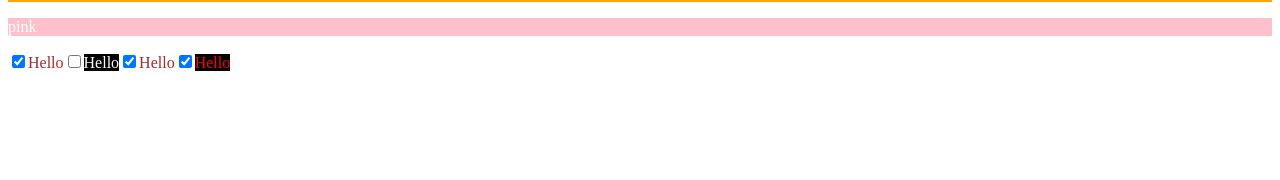
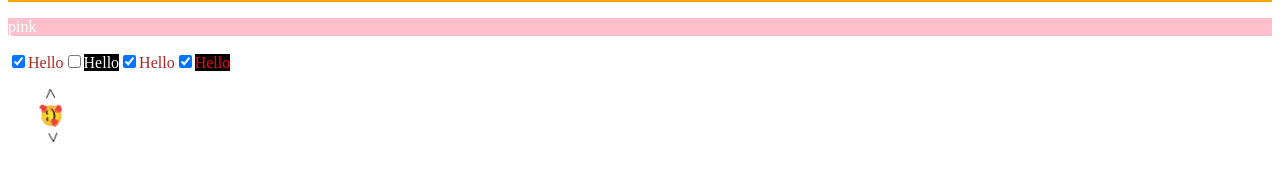
Before and after one commit to SungHyun627/styled-components-playground, a React (Create React App) app: page / in a window 1280 px wide. Shown: the part 462-642 px from the top of the page. Built offline with nearby package versions, Linux system fonts and the light colour scheme.

Commit message:
create animation component

```diff
--- /dev/null
+++ b/src/components/Animation.jsx
@@ -0,0 +1,22 @@
+import styled, { keyframes } from 'styled-components';
+
+const Animation = () => {
+  return <Rotate>&lt; 🥰 &gt;</Rotate>;
+};
+
+const rotate = keyframes`
+  from {
+    transform: rotate(0deg);
+  }
+  to {
+    transform: rotate(360deg);
+  }
+`;
+
+const Rotate = styled.div`
+  display: inline-block;
+  animation: ${rotate} 2s linear infinite;
+  padding: 2rem 1rem;
+  font-size: 1.2rem;
+`;
+export default Animation;
--- a/src/components/App.jsx
+++ b/src/components/App.jsx
@@ -2,6 +2,7 @@
 import Buttons from './Buttons';
 import Paragraphs from './Paragraphs';
 import Inputs from './Inputs';
+import Animation from './Animation';
 
 function App() {
   return (
@@ -10,6 +11,7 @@
       <Buttons />
       <Paragraphs />
       <Inputs />
+      <Animation />
     </div>
   );
 }
```
